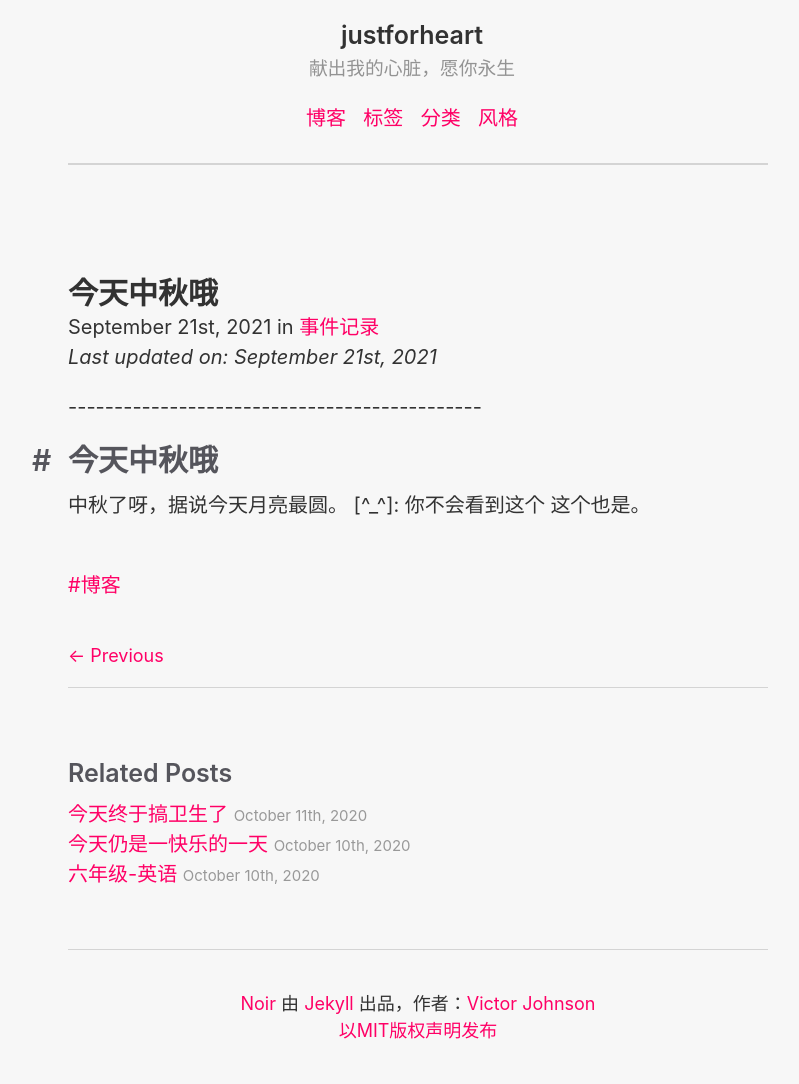
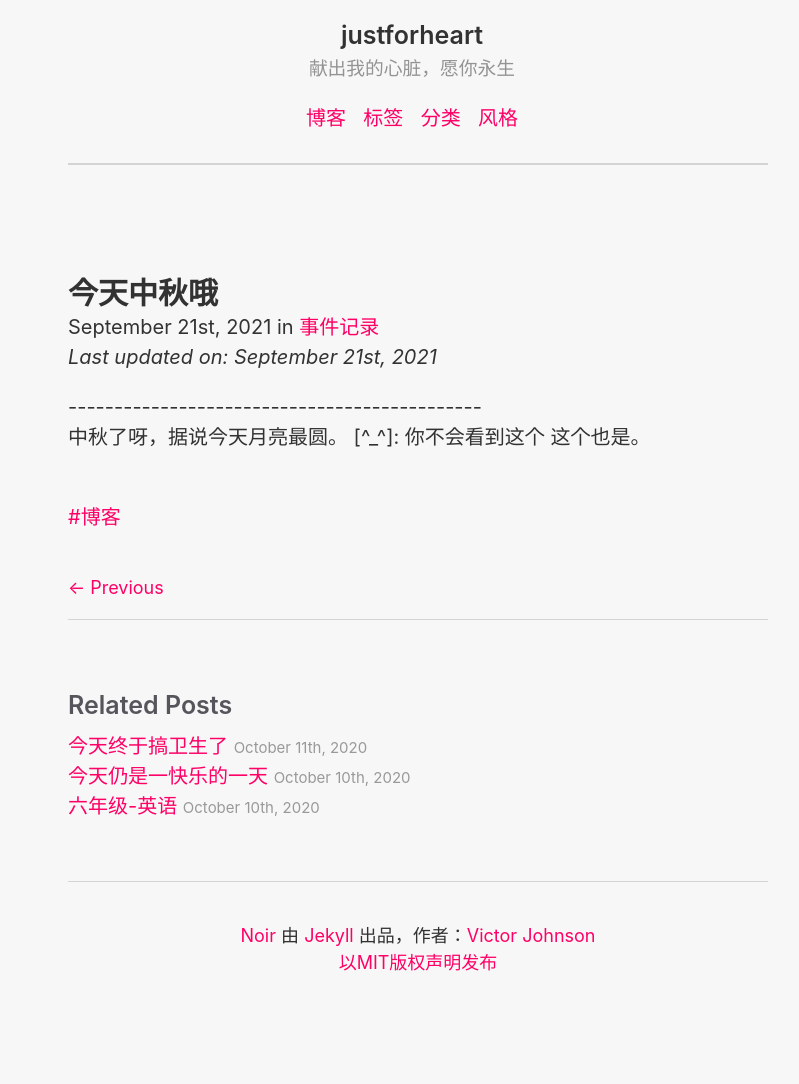
Before and after one commit to justforheart/justforheart.github.io, a Jekyll site: the page built from _posts/2021-09-21-今天中秋哦.md, in a window 1280 px wide. Shown: the whole page, without its empty margins (222-1021 px from the left). Built offline with Jekyll 4.4.1, drawn with Linux system fonts in a browser that asks for light colours; after the commit the page ends 1016 px from its top, so only the background shows below that.

Commit message:
Update 2021-09-21-今天中秋哦.md

```diff
--- a/_posts/2021-09-21-今天中秋哦.md
+++ b/_posts/2021-09-21-今天中秋哦.md
@@ -7,7 +7,6 @@ tags: [博客]
 last_modified_at: 2021-09-21
 ---
 
-## 今天中秋哦
 中秋了呀，据说今天月亮最圆。
 [^_^]:
   你不会看到这个
```
